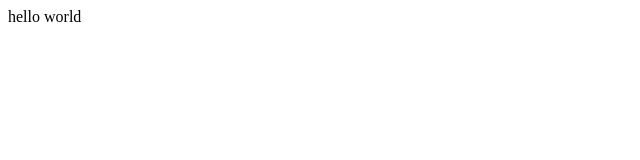
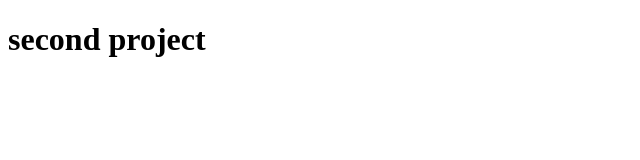
Before and after one commit to Krashper/coursera-test, a plain HTML site: page index.html in a window 1280 px wide. Shown: the whole page, without its empty margins (0-640 px from the left). Drawn offline with Linux system fonts and the light colour scheme.

Commit message:
Next version of web file.

```diff
--- a/index.html
+++ b/index.html
@@ -7,6 +7,6 @@
     <title>Document</title>
 </head>
 <body>
-    hello world
+    <h1>second project</h1>
 </body>
 </html>
```
